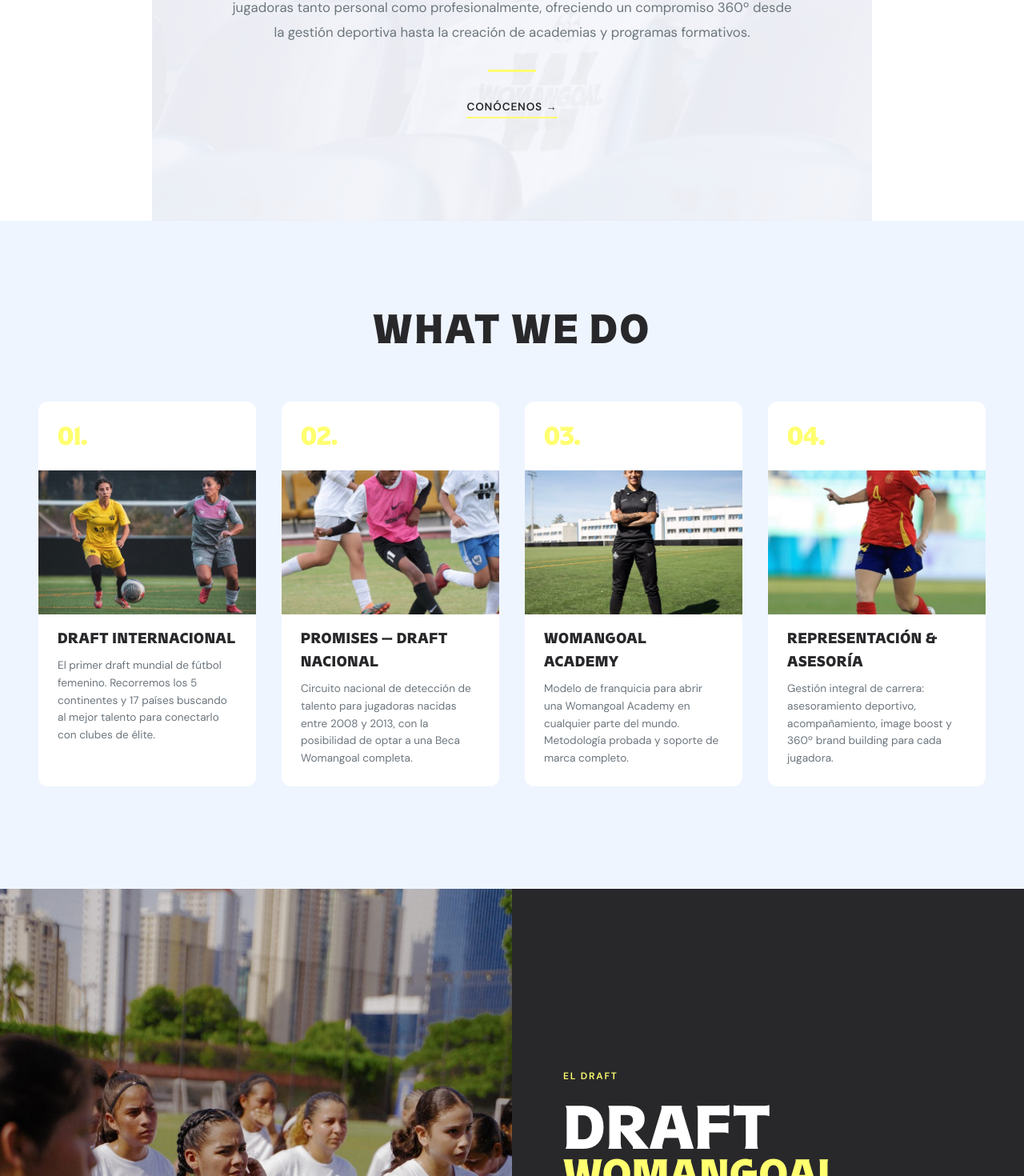
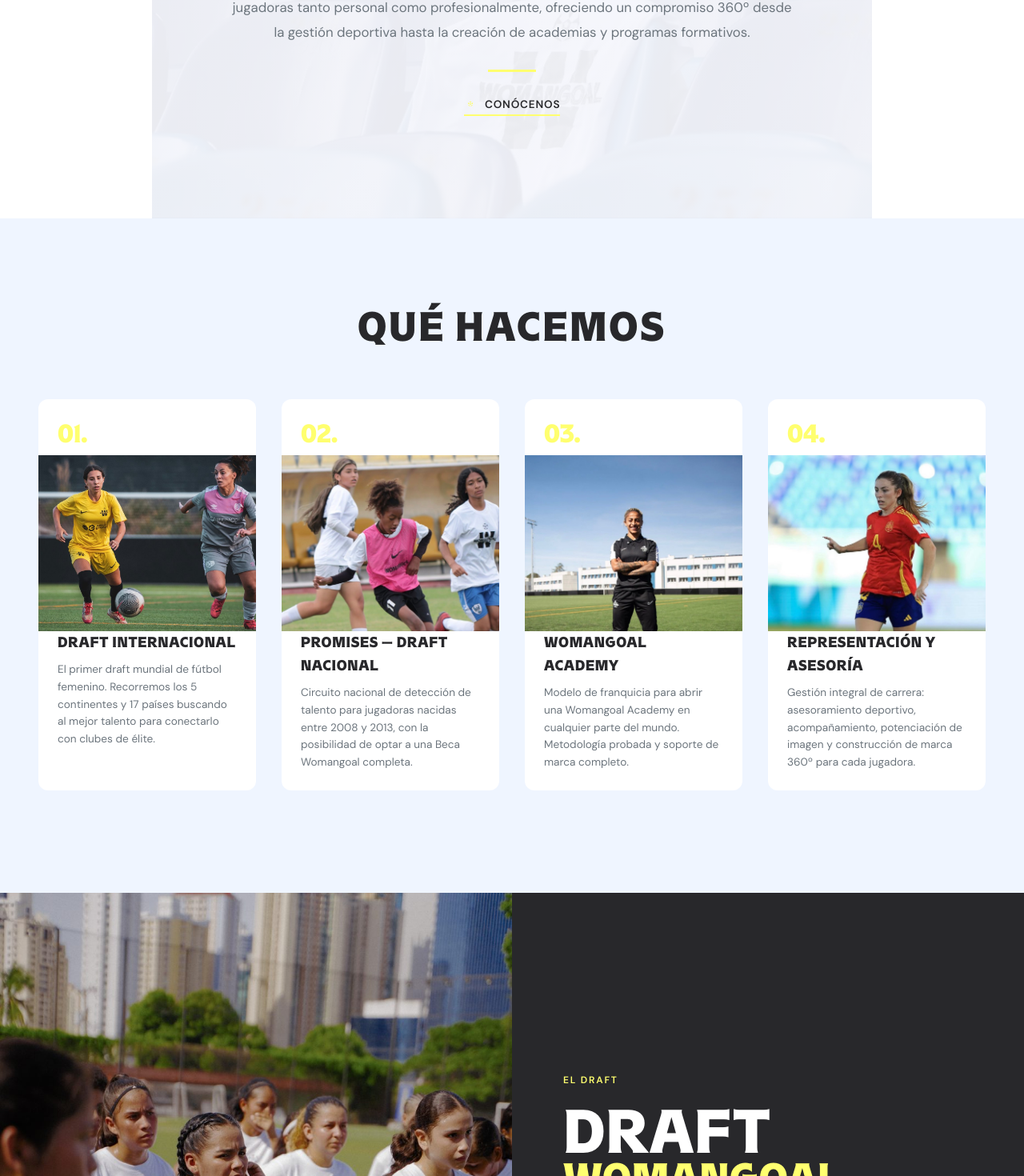
Before and after one commit to jorgevictorero/womangoal-web, a React (Vite) app: page / in a window 1280 px wide. Shown: the part 1120-2590 px from the top of the page at 80% size. Built offline with nearby package versions, Linux system fonts and the light colour scheme.

Commit message:
Fix: todo español, imagenes ajustadas, logos corregidos, balones, footer tipografia

```diff
--- a/src/App.jsx
+++ b/src/App.jsx
@@ -1,6 +1,6 @@
 import { useState } from 'react'
 
-/* ── Official Womangoal images ──────────────────────────────────────────── */
+/* ── Imágenes oficiales Womangoal ───────────────────────────────────────── */
 const IMG_STADIUM      = '/images/stadium-seats.jpg'
 const IMG_DRAFT_INTL   = '/images/match-yellow.jpg'
 const IMG_PROMISES_ACT = '/images/promises-action.jpg'
@@ -12,6 +12,9 @@ const IMG_GROUP_PANAMA = '/images/group-panama.jpg'
 const IMG_PLAYERS_CLOSE= '/images/players-closeup.jpg'
 const IMG_WORLD_MAP    = '/images/world-map.jpg'
 const IMG_ACADEMY_NEW  = '/images/academy-new.jpg'
+const BALL             = '/images/ball-icon.png'
+
+const BallIcon = () => <img src={BALL} alt="" className="ball-icon" />
 
 /* ── Header ─────────────────────────────────────────────────────────────── */
 function Header() {
@@ -30,39 +33,23 @@ function Header() {
           <span className="header-lang">ES / EN</span>
           <button className="header-cta">Solicitar info</button>
         </div>
-        <button
-          className="header-hamburger"
-          onClick={() => setMenuOpen(true)}
-          aria-label="Abrir menú"
-        >
-          ☰
-        </button>
+        <button className="header-hamburger" onClick={() => setMenuOpen(true)} aria-label="Abrir menú">☰</button>
       </header>
 
       {menuOpen && (
         <nav className="mobile-menu" role="dialog" aria-label="Menú principal">
-          <button
-            className="mobile-menu-close"
-            onClick={() => setMenuOpen(false)}
-            aria-label="Cerrar menú"
-          >
-            ✕
-          </button>
+          <button className="mobile-menu-close" onClick={() => setMenuOpen(false)} aria-label="Cerrar menú">✕</button>
           {['Nosotras', 'Servicios', 'Draft Internacional', 'Promises', 'Academia', 'Contacto'].map(item => (
-            <span key={item} className="mobile-menu-link" onClick={() => setMenuOpen(false)}>
-              {item}
-            </span>
+            <span key={item} className="mobile-menu-link" onClick={() => setMenuOpen(false)}>{item}</span>
           ))}
-          <button className="mobile-menu-cta" onClick={() => setMenuOpen(false)}>
-            Solicitar info
-          </button>
+          <button className="mobile-menu-cta" onClick={() => setMenuOpen(false)}>Solicitar info</button>
         </nav>
       )}
     </>
   )
 }
 
-/* ── Hero (Video — title bottom-left, smaller, no subtitle) ─────────────── */
+/* ── Hero ────────────────────────────────────────────────────────────────── */
 function Hero() {
   return (
     <section className="hero" id="hero">
@@ -72,21 +59,16 @@ function Hero() {
         <span className="hero-line hero-line--small">MORE WOMEN,</span>
         <span className="hero-line hero-line--small">MORE FOOTBALL.</span>
       </div>
-      <div className="hero-scroll">
-        <span className="hero-scroll-txt">SCROLL</span>
-        <span className="hero-scroll-icon">↓</span>
-      </div>
     </section>
   )
 }
 
-/* ── Brand Section (with background image) ───────────────────────────────── */
+/* ── Somos Womangoal ─────────────────────────────────────────────────────── */
 function Brand() {
   return (
     <section className="brand" id="nosotras" style={{
       backgroundImage: `linear-gradient(rgba(255,255,255,0.88), rgba(255,255,255,0.88)), url(${IMG_STADIUM})`,
-      backgroundSize: 'cover',
-      backgroundPosition: 'center',
+      backgroundSize: 'cover', backgroundPosition: 'center',
     }}>
       <h2 className="brand-headline">Somos Womangoal.</h2>
       <p className="brand-body">
@@ -96,43 +78,27 @@ function Brand() {
         deportiva hasta la creación de academias y programas formativos.
       </p>
       <div className="brand-rule" />
-      <button className="brand-cta">Conócenos →</button>
+      <button className="brand-cta"><BallIcon /> Conócenos</button>
     </section>
   )
 }
 
-/* ── What We Do (larger title, new images) ──────────────────────────────── */
+/* ── Qué hacemos ─────────────────────────────────────────────────────────── */
 function WhatWeDo() {
   const cards = [
-    {
-      num: '01.',
-      img: IMG_DRAFT_INTL,
-      title: 'DRAFT INTERNACIONAL',
-      desc: 'El primer draft mundial de fútbol femenino. Recorremos los 5 continentes y 17 países buscando al mejor talento para conectarlo con clubes de élite.',
-    },
-    {
-      num: '02.',
-      img: IMG_PROMISES_ACT,
-      title: 'PROMISES — DRAFT NACIONAL',
-      desc: 'Circuito nacional de detección de talento para jugadoras nacidas entre 2008 y 2013, con la posibilidad de optar a una Beca Womangoal completa.',
-    },
-    {
-      num: '03.',
-      img: IMG_ACADEMY,
-      title: 'WOMANGOAL ACADEMY',
-      desc: 'Modelo de franquicia para abrir una Womangoal Academy en cualquier parte del mundo. Metodología probada y soporte de marca completo.',
-    },
-    {
-      num: '04.',
-      img: IMG_REPRESENT,
-      title: 'REPRESENTACIÓN & ASESORÍA',
-      desc: 'Gestión integral de carrera: asesoramiento deportivo, acompañamiento, image boost y 360º brand building para cada jugadora.',
-    },
+    { num: '01.', img: IMG_DRAFT_INTL, title: 'DRAFT INTERNACIONAL',
+      desc: 'El primer draft mundial de fútbol femenino. Recorremos los 5 continentes y 17 países buscando al mejor talento para conectarlo con clubes de élite.' },
+    { num: '02.', img: IMG_PROMISES_ACT, title: 'PROMISES — DRAFT NACIONAL',
+      desc: 'Circuito nacional de detección de talento para jugadoras nacidas entre 2008 y 2013, con la posibilidad de optar a una Beca Womangoal completa.' },
+    { num: '03.', img: IMG_ACADEMY, title: 'WOMANGOAL ACADEMY',
+      desc: 'Modelo de franquicia para abrir una Womangoal Academy en cualquier parte del mundo. Metodología probada y soporte de marca completo.' },
+    { num: '04.', img: IMG_REPRESENT, title: 'REPRESENTACIÓN Y ASESORÍA',
+      desc: 'Gestión integral de carrera: asesoramiento deportivo, acompañamiento, potenciación de imagen y construcción de marca 360º para cada jugadora.' },
   ]
 
   return (
     <section className="wwd" id="servicios">
-      <span className="wwd-label">WHAT WE DO</span>
+      <span className="wwd-label">QUÉ HACEMOS</span>
       <div className="wwd-grid">
         {cards.map(card => (
           <article className="wwd-card" key={card.num}>
@@ -147,7 +113,7 @@ function WhatWeDo() {
   )
 }
 
-/* ── International Section (ball icons instead of arrows) ────────────────── */
+/* ── Sección Internacional ───────────────────────────────────────────────── */
 function International() {
   const items = [
     'Scouting global en 5 continentes y 17 países',
@@ -175,12 +141,12 @@ function International() {
           <div className="intl-arrows">
             {items.map(item => (
               <span className="intl-arrow-item" key={item}>
-                <img src="/images/ball-icon.png" alt="" className="intl-ball-icon" />
+                <img src={BALL} alt="" className="intl-ball-icon" />
                 {item}
               </span>
             ))}
           </div>
-          <button className="intl-cta">Solicitar información →</button>
+          <button className="intl-cta"><BallIcon /> Solicitar información</button>
         </div>
       </div>
       <div className="intl-gallery">
@@ -193,7 +159,7 @@ function International() {
   )
 }
 
-/* ── Promises Section (official logo instead of text title) ──────────────── */
+/* ── Promises ────────────────────────────────────────────────────────────── */
 function Promises() {
   const pillars = [
     { num: '01', title: 'INSCRIPCIÓN', desc: '250-350 jugadoras locales nacidas entre 2008 y 2013 se inscriben a través de nuestra App en cada ciudad.' },
@@ -209,9 +175,7 @@ function Promises() {
           <img src="/images/promises-logo.png" alt="Womangoal Promises" className="promises-logo-img" />
         </div>
         <div className="promises-spacer" />
-        <h2 className="promises-headline">
-          EL CIRCUITO QUE CONECTA TALENTO CON TU CIUDAD
-        </h2>
+        <h2 className="promises-headline">EL CIRCUITO QUE CONECTA TALENTO CON TU CIUDAD</h2>
         <p className="promises-body">
           WomanGoal Promises recorrerá diferentes ciudades de España entre 2026 y 2027,
           ofreciendo a talentos femeninos nacidos entre 2008 y 2013 una experiencia única,
@@ -233,7 +197,7 @@ function Promises() {
           </div>
         </div>
         <div className="promises-cta-row">
-          <button className="promises-cta-btn">Quiero info sobre Promises →</button>
+          <button className="promises-cta-btn"><BallIcon /> Quiero info sobre Promises</button>
           <span className="promises-sec-link">Ver ediciones anteriores</span>
         </div>
       </div>
@@ -241,7 +205,7 @@ function Promises() {
   )
 }
 
-/* ── Academy Section (new image) ─────────────────────────────────────────── */
+/* ── Academia ────────────────────────────────────────────────────────────── */
 function Academy() {
   const steps = [
     { num: '01', title: 'MODELO DE FRANQUICIA', desc: 'Sistema probado de licencia con soporte operativo, legal y de marketing desde el primer día.' },
@@ -254,9 +218,7 @@ function Academy() {
       <div className="academy-inner">
         <span className="academy-eyebrow">WOMANGOAL ACADEMY</span>
         <img src={IMG_ACADEMY_NEW} alt="Womangoal Academy" className="academy-visual" />
-        <h2 className="academy-headline">
-          OPEN A WOMANGOAL ACADEMY ANYWHERE IN THE WORLD.
-        </h2>
+        <h2 className="academy-headline">ABRE UNA WOMANGOAL ACADEMY EN CUALQUIER PARTE DEL MUNDO.</h2>
         <p className="academy-body">
           Nuestro modelo de franquicia permite abrir una Womangoal Academy en cualquier
           parte del mundo. Metodología probada, soporte de marca completo y comunidad global
@@ -272,7 +234,7 @@ function Academy() {
           ))}
         </div>
         <div className="academy-cta-row">
-          <button className="academy-cta-btn">Abrir una academia →</button>
+          <button className="academy-cta-btn"><BallIcon /> Abrir una academia</button>
           <span className="academy-cta-secondary">Ver academias actuales</span>
         </div>
       </div>
@@ -280,7 +242,7 @@ function Academy() {
   )
 }
 
-/* ── Partners Section (logo image) ──────────────────────────────────────── */
+/* ── Partners ────────────────────────────────────────────────────────────── */
 function Partners() {
   return (
     <section className="partners">
@@ -293,13 +255,13 @@ function Partners() {
   )
 }
 
-/* ── Featured Projects (new images) ──────────────────────────────────────── */
+/* ── Universo Womangoal ──────────────────────────────────────────────────── */
 function FeaturedProjects() {
   return (
     <section className="projects" id="proyectos">
       <div className="projects-header">
         <span className="projects-title">UNIVERSO WOMANGOAL</span>
-        <span className="projects-view-all">Ver todos →</span>
+        <span className="projects-view-all"><BallIcon /> Ver todos</span>
       </div>
 
       <div className="project-row">
@@ -313,7 +275,7 @@ function FeaturedProjects() {
             de fútbol femenino del mundo con apoyo 360° y la presencia de directores deportivos
             de clubes de élite.
           </p>
-          <span className="project-cta">Ver proyecto →</span>
+          <span className="project-cta"><BallIcon /> Ver proyecto</span>
         </div>
       </div>
 
@@ -327,7 +289,7 @@ function FeaturedProjects() {
             3.600 jugadoras amateur. Cada sede se convierte en un punto clave que inspira a
             miles de familias, clubes y jóvenes.
           </p>
-          <span className="project-cta">Ver proyecto →</span>
+          <span className="project-cta"><BallIcon /> Ver proyecto</span>
         </div>
         <img src={IMG_GROUP_STANDS} alt="Promises Nacional" className="project-photo" />
       </div>
@@ -337,25 +299,25 @@ function FeaturedProjects() {
         <div className="project-content project-content--light">
           <span className="project-num">03</span>
           <span className="project-tag">ENTRETENIMIENTO · 2026</span>
-          <h3 className="project-name">Music Fest & Docuserie</h3>
+          <h3 className="project-name">Music Fest y Docuserie</h3>
           <p className="project-desc">
             Un gran concierto con artistas internacionales para acercar el fútbol femenino a las
             nuevas generaciones. Además, una docuserie que mostrará las historias detrás de cada
             jugadora seleccionada en el Draft.
           </p>
-          <span className="project-cta">Ver proyecto →</span>
+          <span className="project-cta"><BallIcon /> Ver proyecto</span>
         </div>
       </div>
     </section>
   )
 }
 
-/* ── Impact Section (world map image) ────────────────────────────────────── */
+/* ── Nuestro foco es global ──────────────────────────────────────────────── */
 function Impact() {
   const stats = [
     { num: '+15K', label: 'jugadoras vistas al año' },
     { num: '17', label: 'países con presencia activa en 5 continentes' },
-    { num: '+5.3K', label: 'followers en nuestra comunidad' },
+    { num: '+5.3K', label: 'seguidores en nuestra comunidad' },
   ]
 
   return (
@@ -375,7 +337,7 @@ function Impact() {
             a las necesidades deportivas de cada club. Conectamos con las generaciones Z
             y Alfa, creando audiencias nacionales e internacionales.
           </p>
-          <span className="impact-cta-team">Conoce al equipo →</span>
+          <span className="impact-cta-team"><BallIcon /> Conoce al equipo</span>
         </div>
         <div className="impact-right">
           {stats.map((s, i) => (
@@ -392,7 +354,7 @@ function Impact() {
   )
 }
 
-/* ── Manifesto Section (all lowercase) ───────────────────────────────────── */
+/* ── Manifiesto ──────────────────────────────────────────────────────────── */
 function Manifesto() {
   return (
     <section className="manifesto">
@@ -408,7 +370,7 @@ function Manifesto() {
   )
 }
 
-/* ── Contact Form (updated address + logo) ───────────────────────────────── */
+/* ── Contacto ────────────────────────────────────────────────────────────── */
 function ContactForm() {
   const [form, setForm] = useState({
     nombre: '', email: '', club: '', pais: '', interes: '', mensaje: '', rgpd: false,
@@ -465,8 +427,8 @@ function ContactForm() {
               <option value="draft-internacional">Draft Internacional</option>
               <option value="promises">Promises — Circuito Nacional</option>
               <option value="academy">Womangoal Academy</option>
-              <option value="representacion">Representación & Asesoría</option>
-              <option value="partnership">Partnership / Patrocinio</option>
+              <option value="representacion">Representación y Asesoría</option>
+              <option value="partnership">Patrocinio / Colaboración</option>
               <option value="otros">Otros</option>
             </select>
           </div>
@@ -478,7 +440,7 @@ function ContactForm() {
             <input type="checkbox" id="rgpd" name="rgpd" className="form-rgpd-box" checked={form.rgpd} onChange={handleChange} required />
             <label htmlFor="rgpd" className="form-rgpd-text">He leído y acepto la Política de Privacidad y el uso de mis datos.</label>
           </div>
-          <button type="submit" className="form-submit">CONTACT US / ENVIAR</button>
+          <button type="submit" className="form-submit">ENVIAR</button>
         </form>
       </div>
     </section>
--- a/src/index.css
+++ b/src/index.css
@@ -42,6 +42,7 @@ body {
 img { display: block; max-width: 100%; height: auto; }
 button { cursor: pointer; border: none; background: none; font-family: inherit; }
 input, textarea, select { font-family: inherit; }
+.ball-icon { width: 16px; height: 16px; display: inline-block; vertical-align: middle; margin-right: 4px; }
 
 /* ─── Header ────────────────────────────────────────────────────────────── */
 .header {
@@ -58,7 +59,7 @@ input, textarea, select { font-family: inherit; }
   align-items: center;
   text-decoration: none;
 }
-.header-logo-img { height: 28px; width: auto; }
+.header-logo-img { height: 24px; width: auto; object-fit: contain; }
 .header-right { display: flex; align-items: center; gap: 2rem; }
 .header-nav {
   font-size: 0.82rem;
@@ -256,6 +257,9 @@ input, textarea, select { font-family: inherit; }
   border-bottom: 2px solid var(--color-yellow);
   padding-bottom: 4px;
   transition: all 0.3s;
+  display: inline-flex;
+  align-items: center;
+  gap: 0.4rem;
 }
 .brand-cta:hover { color: var(--color-purple); border-color: var(--color-purple); }
 
@@ -298,9 +302,9 @@ input, textarea, select { font-family: inherit; }
   color: var(--color-yellow);
 }
 .wwd-card-img {
-  width: 100%; height: 180px;
+  width: 100%; height: 220px;
   object-fit: cover;
-  margin: 1rem 0;
+  object-position: center top;
 }
 .wwd-card-title {
   display: block;
@@ -388,15 +392,20 @@ input, textarea, select { font-family: inherit; }
   text-transform: uppercase;
   border-radius: 100px;
   transition: all 0.3s var(--ease-out-expo);
+  display: inline-flex;
+  align-items: center;
+  gap: 0.4rem;
 }
 .intl-cta:hover { background: var(--color-white); transform: translateY(-2px); }
 .intl-gallery {
   display: grid;
   grid-template-columns: repeat(4, 1fr);
+  gap: 0;
 }
 .intl-gallery-img {
   width: 100%; height: 250px;
   object-fit: cover;
+  object-position: center;
   transition: transform 0.6s var(--ease-out-expo);
 }
 .intl-gallery-img:hover { transform: scale(1.05); }
@@ -423,8 +432,9 @@ input, textarea, select { font-family: inherit; }
   margin-bottom: 1rem;
 }
 .promises-logo-img {
-  height: 120px;
+  height: 100px;
   width: auto;
+  object-fit: contain;
 }
 .promises-badge {
   width: 52px; height: 52px;
@@ -517,6 +527,9 @@ input, textarea, select { font-family: inherit; }
   text-transform: uppercase;
   border-radius: 100px;
   transition: all 0.3s var(--ease-out-expo);
+  display: inline-flex;
+  align-items: center;
+  gap: 0.4rem;
 }
 .promises-cta-btn:hover { background: var(--color-purple); color: var(--color-dark); transform: translateY(-2px); }
 .promises-sec-link {
@@ -616,6 +629,9 @@ input, textarea, select { font-family: inherit; }
   text-transform: uppercase;
   border-radius: 100px;
   transition: all 0.3s var(--ease-out-expo);
+  display: inline-flex;
+  align-items: center;
+  gap: 0.4rem;
 }
 .academy-cta-btn:hover { background: var(--color-yellow); color: var(--color-dark); transform: translateY(-2px); }
 .academy-cta-secondary {
@@ -700,6 +716,9 @@ input, textarea, select { font-family: inherit; }
   color: var(--color-gray-600);
   cursor: pointer;
   transition: color 0.2s;
+  display: inline-flex;
+  align-items: center;
+  gap: 0.3rem;
 }
 .projects-view-all:hover { color: var(--color-dark); }
 .project-row {
@@ -711,6 +730,7 @@ input, textarea, select { font-family: inherit; }
 .project-photo {
   width: 100%; height: 100%;
   object-fit: cover;
+  object-position: center;
   min-height: 380px;
   transition: transform 0.8s var(--ease-out-expo);
 }
@@ -750,6 +770,9 @@ input, textarea, select { font-family: inherit; }
   color: var(--color-dark);
   cursor: pointer;
   transition: color 0.2s;
+  display: inline-flex;
+  align-items: center;
+  gap: 0.3rem;
 }
 .project-cta:hover { color: var(--color-purple); }
 
@@ -796,6 +819,9 @@ input, textarea, select { font-family: inherit; }
   color: var(--color-yellow);
   cursor: pointer;
   transition: opacity 0.2s;
+  display: inline-flex;
+  align-items: center;
+  gap: 0.3rem;
 }
 .impact-cta-team:hover { opacity: 0.7; }
 .impact-right {
@@ -885,8 +911,9 @@ input, textarea, select { font-family: inherit; }
 }
 .contact-left { display: flex; flex-direction: column; gap: 1rem; justify-content: center; }
 .contact-logo {
-  height: 40px;
+  height: 32px;
   width: auto;
+  object-fit: contain;
   margin-bottom: 0.5rem;
 }
 .contact-eyebrow {
@@ -984,8 +1011,9 @@ input, textarea, select { font-family: inherit; }
 }
 .footer-brand { display: flex; flex-direction: column; gap: 1rem; }
 .footer-logo-img {
-  height: 30px;
+  height: 24px;
   width: auto;
+  object-fit: contain;
 }
 .footer-logo {
   font-family: var(--font-display);
@@ -1039,11 +1067,12 @@ input, textarea, select { font-family: inherit; }
 }
 .footer-nav-col { display: flex; flex-direction: column; gap: 0.6rem; }
 .footer-nav-col-title {
-  font-size: 0.7rem;
-  font-weight: 600;
-  letter-spacing: 0.12em;
-  color: rgba(255,255,255,0.4);
-  margin-bottom: 0.3rem;
+  font-family: var(--font-display);
+  font-size: 0.85rem;
+  font-weight: 700;
+  letter-spacing: 0.08em;
+  color: var(--color-yellow);
+  margin-bottom: 0.5rem;
 }
 .footer-link {
   font-size: 0.85rem;
```
